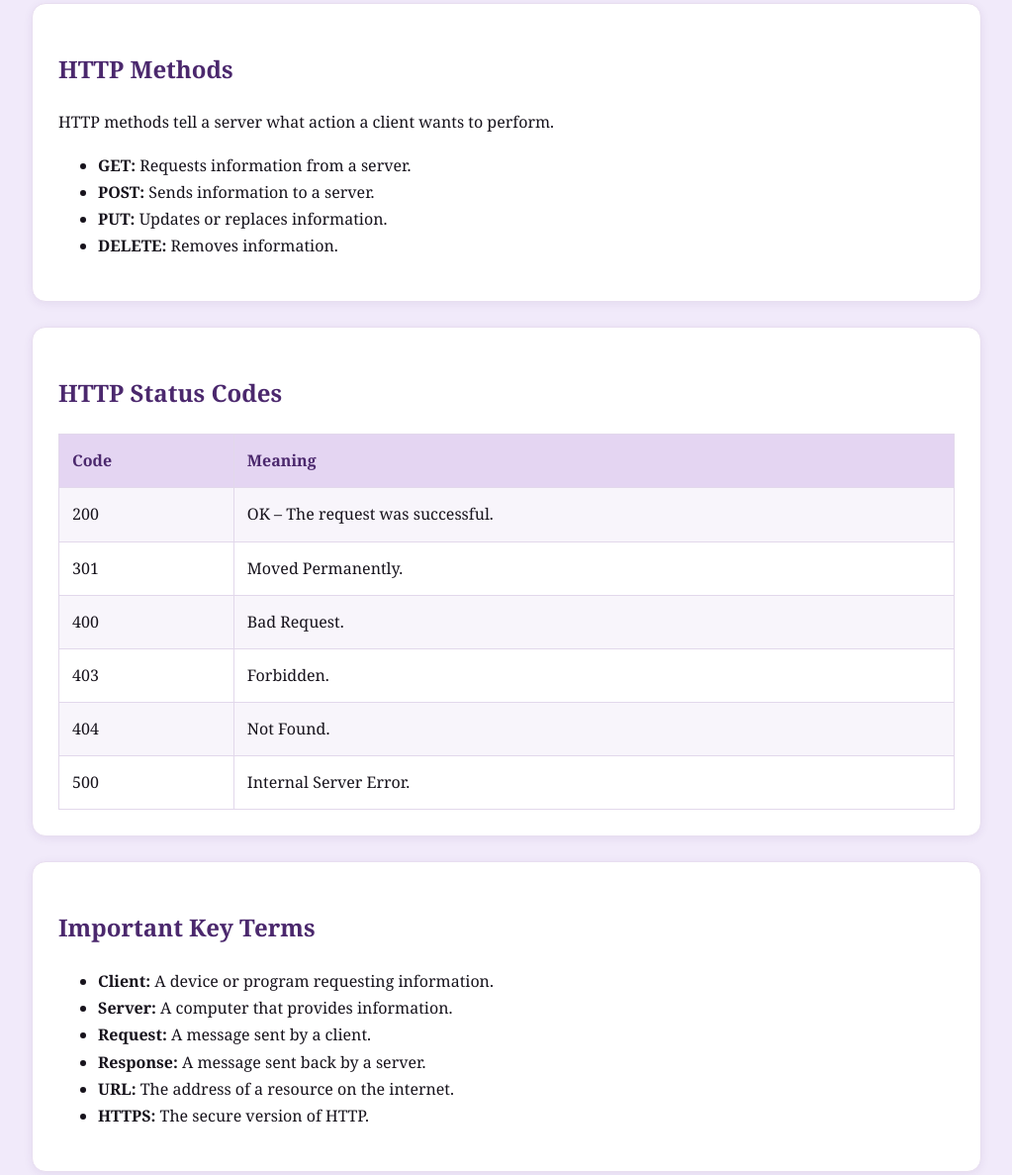
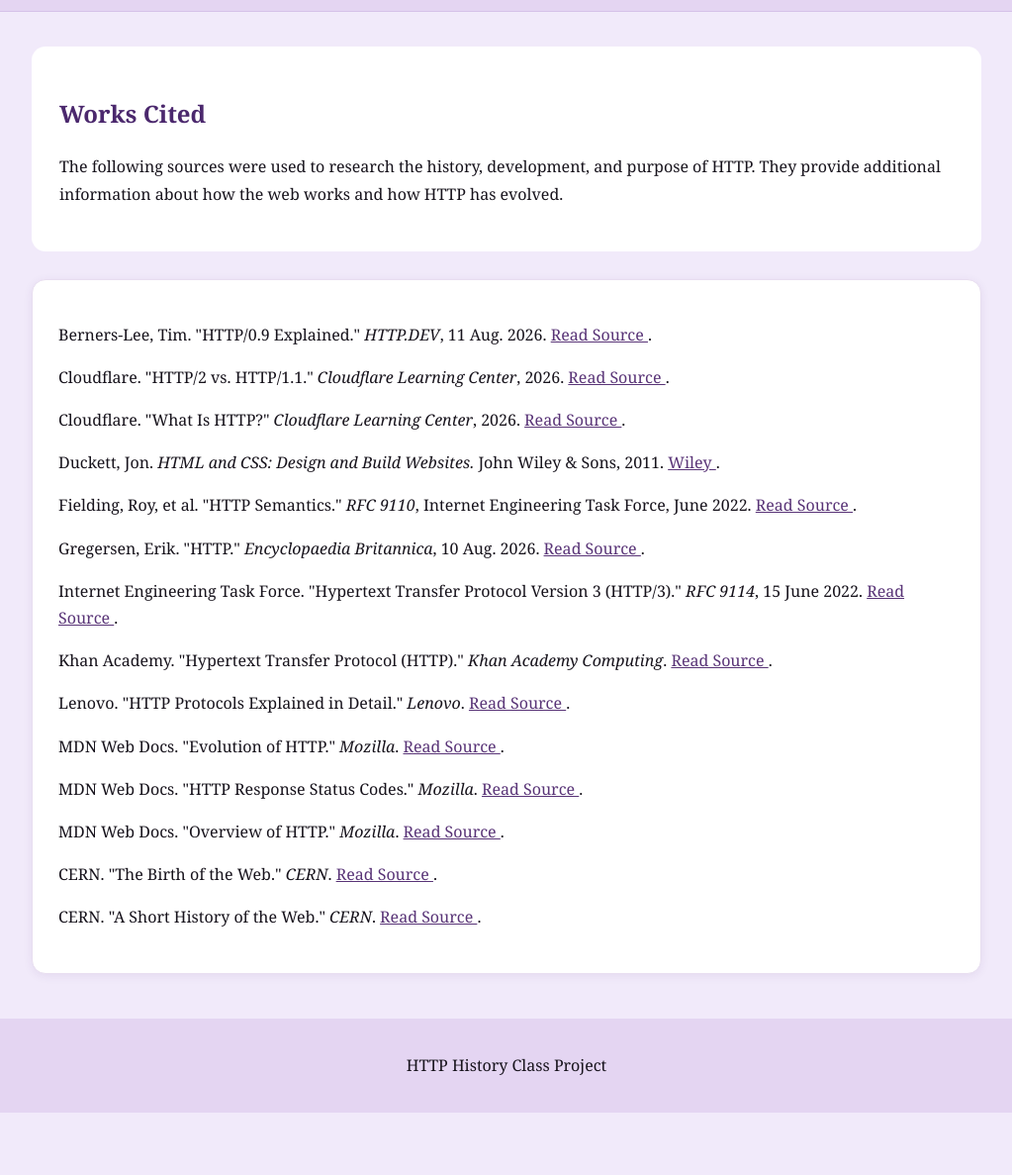
Before and after one commit to gabbydftba/Canopy, a plain HTML site: page concept.html in a window 1280 px wide. Shown: the part 179-1366 px from the top of the page at 99% size, without its empty margins (128-1151 px from the left). After the commit the page ends 1303 px from the top, so only its background shows below. Drawn offline with Linux system fonts and the light colour scheme.

Commit message:
Update concept.html

```diff
--- a/concept.html
+++ b/concept.html
@@ -1,110 +1,186 @@
 <!DOCTYPE html>
 <html lang="en">
+
 <head>
     <meta charset="UTF-8">
     <meta name="viewport" content="width=device-width, initial-scale=1.0">
-    <title>HTTP Key Concepts</title>
+
+    <title>References | The History of HTTP</title>
+
     <link rel="stylesheet" href="style.css">
 </head>
 
 <body>
 
+    <!-- Website Header and Navigation -->
     <header>
-    <h1>HTTP Key Concepts</h1>
+        <h1>The History of HTTP</h1>
+        <p>Understanding how the web communicates</p>
+
         <nav>
             <a href="index.html">Home</a>
             <a href="history.html">History</a>
-        <a href="versions.html">Versions</a>
             <a href="concepts.html">Key Concepts</a>
-        <a href="about.html">About</a>
+            <a href="everyday.html">Everyday Uses</a>
+            <a href="quiz.html">Quiz</a>
             <a href="references.html">References</a>
         </nav>
     </header>
 
-<main>
 
-<section class="card">
-    <h2>HTTP Methods</h2>
+    <!-- Main Content -->
+    <main class="container">
 
-    <p>HTTP methods tell a server what action a client wants to perform.</p>
+        <section class="intro">
+            <h2>Works Cited</h2>
 
-    <ul>
-        <li><strong>GET:</strong> Requests information from a server.</li>
-        <li><strong>POST:</strong> Sends information to a server.</li>
-        <li><strong>PUT:</strong> Updates or replaces information.</li>
-        <li><strong>DELETE:</strong> Removes information.</li>
-    </ul>
+            <p>
+                The following sources were used to research the history,
+                development, and purpose of HTTP. They provide additional
+                information about how the web works and how HTTP has evolved.
+            </p>
         </section>
 
-<section class="card">
-    <h2>HTTP Status Codes</h2>
 
-    <table>
-        <tr>
-            <th>Code</th>
-            <th>Meaning</th>
-        </tr>
-
-        <tr>
-            <td>200</td>
-            <td>OK – The request was successful.</td>
-        </tr>
-
-        <tr>
-            <td>301</td>
-            <td>Moved Permanently.</td>
-        </tr>
-
-        <tr>
-            <td>400</td>
-            <td>Bad Request.</td>
-        </tr>
-
-        <tr>
-            <td>403</td>
-            <td>Forbidden.</td>
-        </tr>
-
-        <tr>
-            <td>404</td>
-            <td>Not Found.</td>
-        </tr>
-
-        <tr>
-            <td>500</td>
-            <td>Internal Server Error.</td>
-        </tr>
-    </table>
-</section>
-
-<section class="card">
-    <h2>Important Key Terms</h2>
-
-    <ul>
-        <li><strong>Client:</strong> A device or program requesting information.</li>
-        <li><strong>Server:</strong> A computer that provides information.</li>
-        <li><strong>Request:</strong> A message sent by a client.</li>
-        <li><strong>Response:</strong> A message sent back by a server.</li>
-        <li><strong>URL:</strong> The address of a resource on the internet.</li>
-        <li><strong>HTTPS:</strong> The secure version of HTTP.</li>
-    </ul>
-</section>
-
-<section class="card">
-    <h2>Example of an HTTP Request</h2>
-
-    <pre>
-GET /index.html HTTP/1.1
-Host: example.com
-    </pre>
+        <!-- Reference List -->
+        <section class="card references">
 
             <p>
-        This request asks the server for the index.html page.
+                Berners-Lee, Tim. "HTTP/0.9 Explained."
+                <em>HTTP.DEV</em>, 11 Aug. 2026.
+                <a href="https://http.dev/0.9" target="_blank">
+                    Read Source
+                </a>.
             </p>
+
+            <p>
+                Cloudflare. "HTTP/2 vs. HTTP/1.1."
+                <em>Cloudflare Learning Center</em>, 2026.
+                <a href="https://developers.cloudflare.com/speed/optimization/protocol/http2/"
+                   target="_blank">
+                    Read Source
+                </a>.
+            </p>
+
+            <p>
+                Cloudflare. "What Is HTTP?"
+                <em>Cloudflare Learning Center</em>, 2026.
+                <a href="https://www.cloudflare.com/learning/"
+                   target="_blank">
+                    Read Source
+                </a>.
+            </p>
+
+            <p>
+                Duckett, Jon.
+                <em>HTML and CSS: Design and Build Websites.</em>
+                John Wiley &amp; Sons, 2011.
+                <a href="https://www.wiley.com/"
+                   target="_blank">
+                    Wiley
+                </a>.
+            </p>
+
+            <p>
+                Fielding, Roy, et al.
+                "HTTP Semantics."
+                <em>RFC 9110</em>, Internet Engineering Task Force,
+                June 2022.
+                <a href="https://www.rfc-editor.org/rfc/rfc9110.html"
+                   target="_blank">
+                    Read Source
+                </a>.
+            </p>
+
+            <p>
+                Gregersen, Erik. "HTTP."
+                <em>Encyclopaedia Britannica</em>, 10 Aug. 2026.
+                <a href="https://www.britannica.com/technology/HTTP"
+                   target="_blank">
+                    Read Source
+                </a>.
+            </p>
+
+            <p>
+                Internet Engineering Task Force.
+                "Hypertext Transfer Protocol Version 3 (HTTP/3)."
+                <em>RFC 9114</em>, 15 June 2022.
+                <a href="https://datatracker.ietf.org/doc/html/rfc9114"
+                   target="_blank">
+                    Read Source
+                </a>.
+            </p>
+
+            <p>
+                Khan Academy.
+                "Hypertext Transfer Protocol (HTTP)."
+                <em>Khan Academy Computing</em>.
+                <a href="https://www.khanacademy.org/a/hypertext-transfer-protocol-http"
+                   target="_blank">
+                    Read Source
+                </a>.
+            </p>
+
+            <p>
+                Lenovo. "HTTP Protocols Explained in Detail."
+                <em>Lenovo</em>.
+                <a href="https://www.lenovo.com/us/en/glossary/hypertext-transfer-protocol/"
+                   target="_blank">
+                    Read Source
+                </a>.
+            </p>
+
+            <p>
+                MDN Web Docs. "Evolution of HTTP."
+                <em>Mozilla</em>.
+                <a href="https://developer.mozilla.org/en-US/docs/Web/HTTP/Guides/Evolution_of_HTTP"
+                   target="_blank">
+                    Read Source
+                </a>.
+            </p>
+
+            <p>
+                MDN Web Docs. "HTTP Response Status Codes."
+                <em>Mozilla</em>.
+                <a href="https://developer.mozilla.org/en-US/docs/Web/HTTP/Reference/Status"
+                   target="_blank">
+                    Read Source
+                </a>.
+            </p>
+
+            <p>
+                MDN Web Docs. "Overview of HTTP."
+                <em>Mozilla</em>.
+                <a href="https://developer.mozilla.org/en-US/docs/Web/HTTP/Guides/Overview"
+                   target="_blank">
+                    Read Source
+                </a>.
+            </p>
+
+            <p>
+                CERN. "The Birth of the Web."
+                <em>CERN</em>.
+                <a href="https://home.cern/science/computing/the-birth-of-the-web/"
+                   target="_blank">
+                    Read Source
+                </a>.
+            </p>
+
+            <p>
+                CERN. "A Short History of the Web."
+                <em>CERN</em>.
+                <a href="https://home.cern/science/computing/the-birth-of-the-web/short-history-web/"
+                   target="_blank">
+                    Read Source
+                </a>.
+            </p>
+
         </section>
 
     </main>
 
+
+    <!-- Footer -->
     <footer>
         <p>HTTP History Class Project</p>
     </footer>
```
Lines whose indentation alone changed are shown as unchanged.
